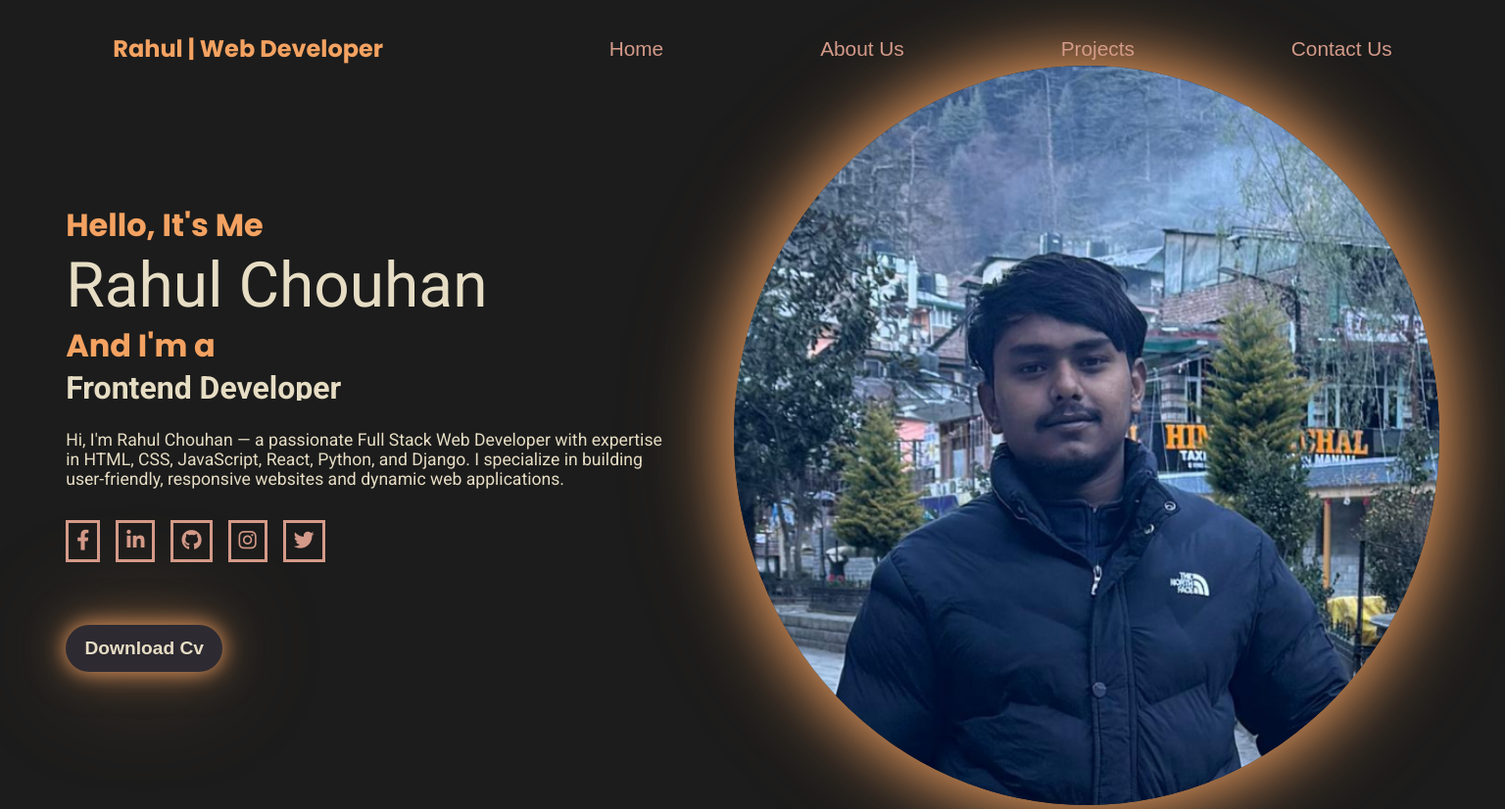
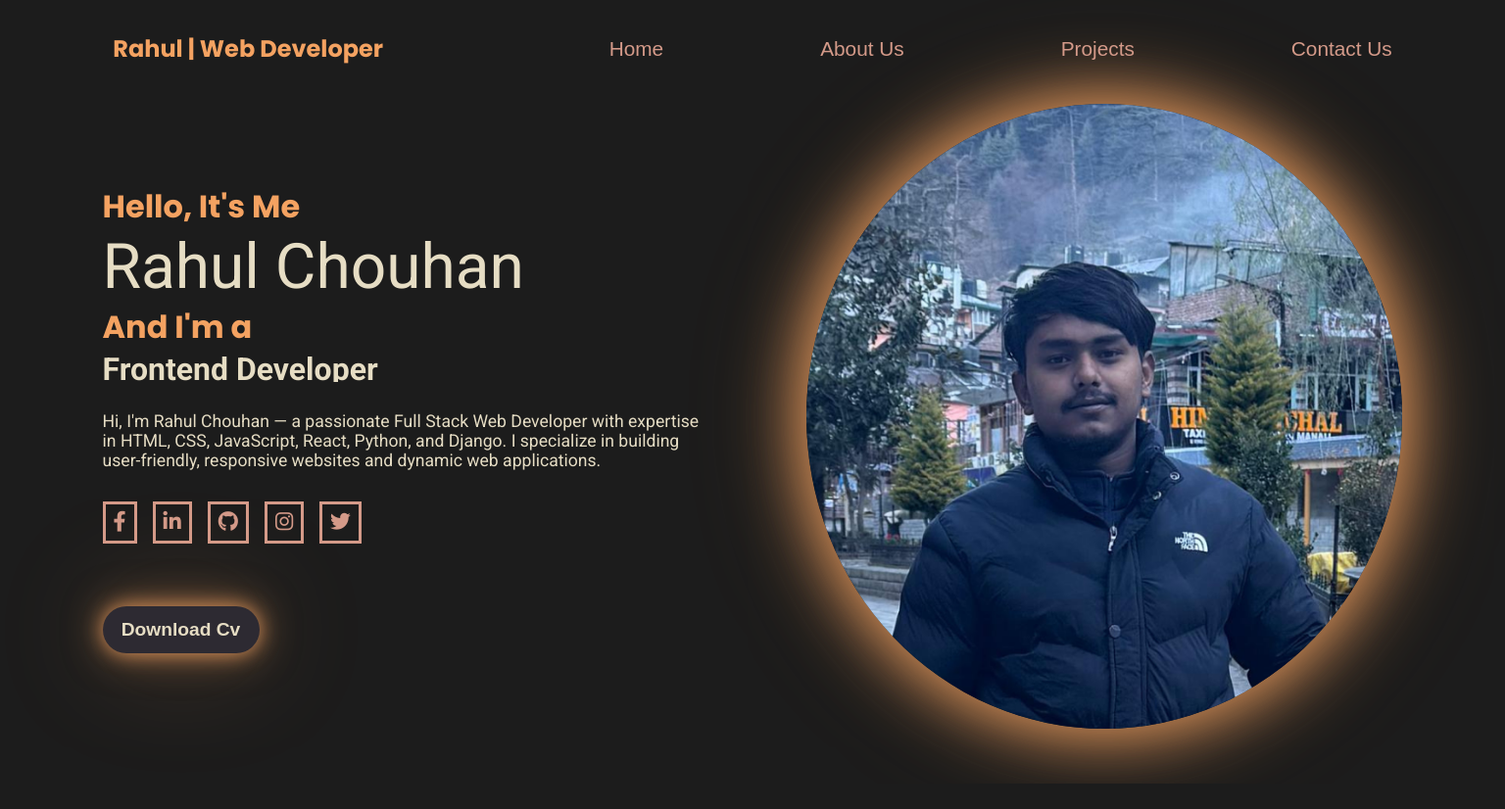
Before and after one commit to python-dev-rahul/portfolio-rahul, a plain HTML site: page index.html in a window 1536 px wide. Shown: the whole page at 98% size. After the commit the page ends 800 px from the top, so only its background shows below. Drawn offline with Linux system fonts and the light colour scheme.

Commit message:
main image change for laptops

```diff
--- a/style.css
+++ b/style.css
@@ -738,7 +738,7 @@ a {
 }
 @media (min-width: 1501px) and (max-width: 2000px) {
   .image img {
-    width: 45rem;
+    width: 38rem;
     border-radius: 50%;
     box-shadow: 0 0 60px rgba(244, 162, 97, 0.8),
       0 0 80px rgba(244, 162, 97, 0.5), 0 0 120px rgba(244, 162, 97, 0.3);
```
